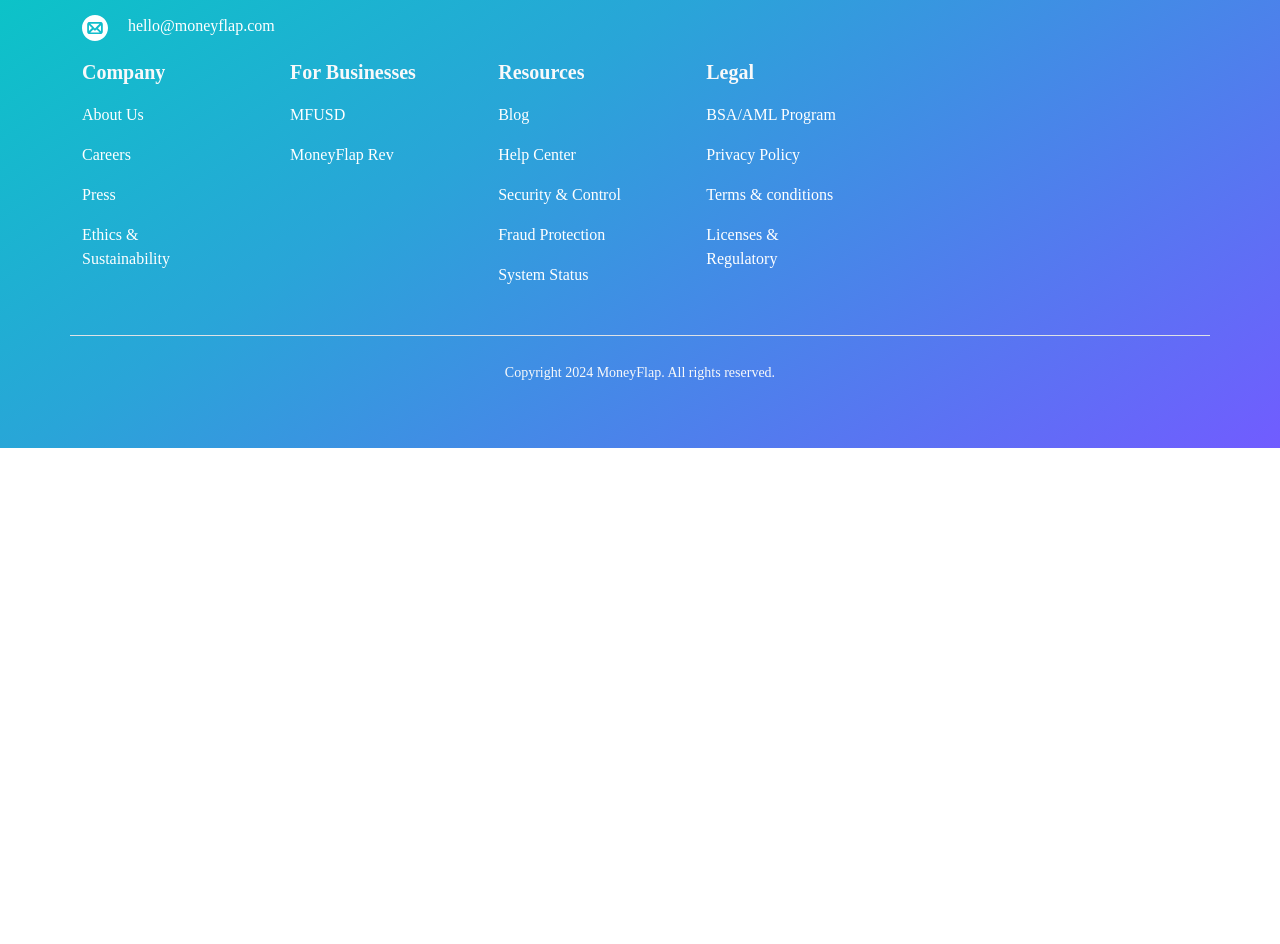
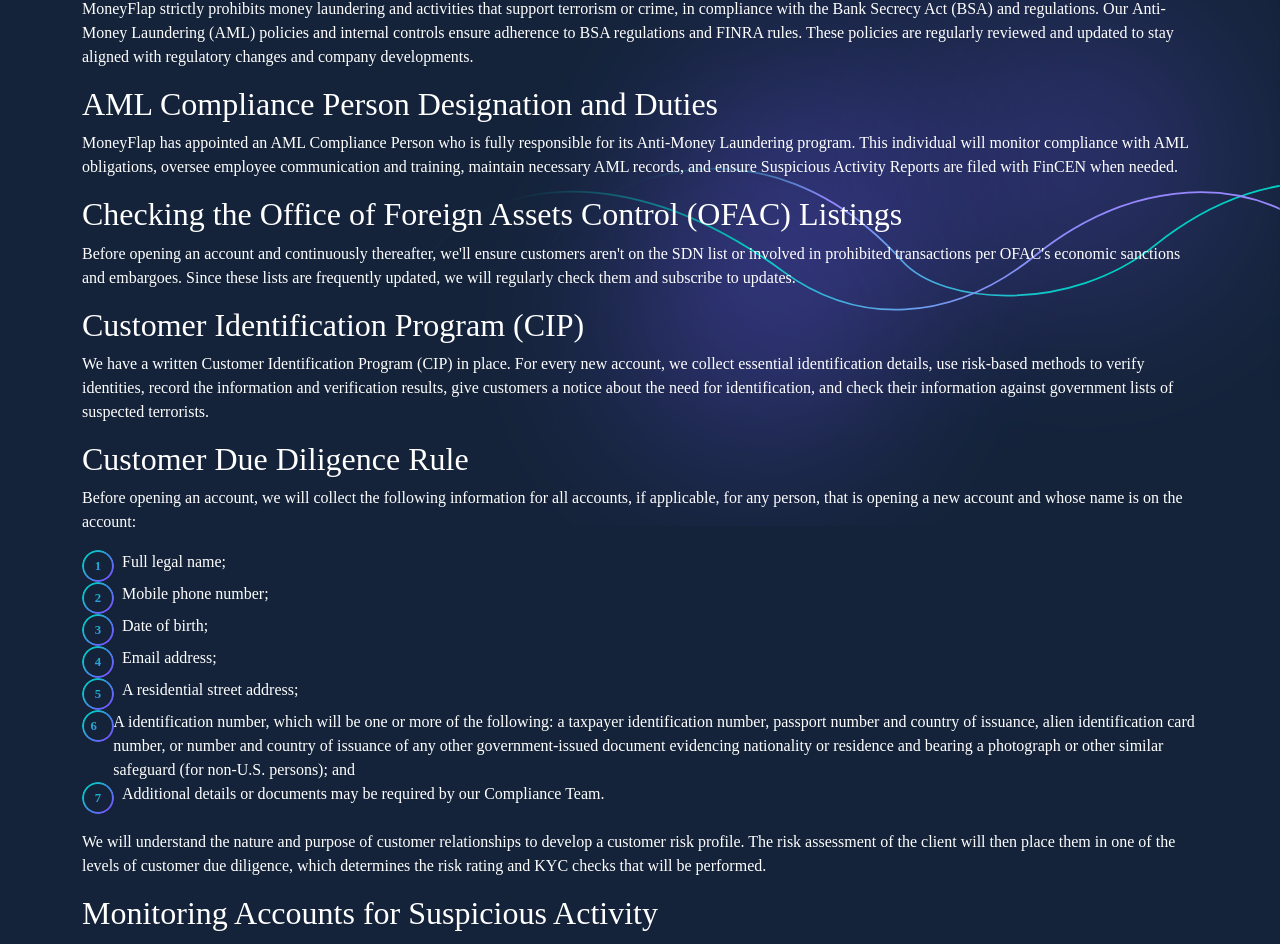
Before and after one commit to pengyilabs/moneyflap, a Nuxt app: page /bsa_aml_program in a window 1280 px wide. Shown: the part 280-1224 px from the top of the page. Before the commit the page ends 800 px from the top, so only its background shows below. Built offline with nearby package versions, Linux system fonts and the light colour scheme; a web font is replaced by a local one.

Commit message:
BSA/AML Program page

```diff
--- a/pages/bsa_aml_program.vue
+++ b/pages/bsa_aml_program.vue
@@ -1,3 +1,217 @@
 <template>
-  <NuxtLayout name="weblayout"> BSL/AML Program </NuxtLayout>
+  <NuxtLayout name="weblayout">
+    <div class="header d-flex align-items-top justify-content-center py-1">
+      <div class="container mt-5 pb-5">
+        <h1 class="fw-bolder display-2 mt-1">BSA/AML Program</h1>
+        <h2>MoneyFlap Policy</h2>
+        <p>
+          MoneyFlap strictly prohibits money laundering and activities that
+          support terrorism or crime, in compliance with the Bank Secrecy
+          Act (BSA) and regulations. Our Anti-Money Laundering (AML) policies
+          and internal controls ensure adherence to BSA regulations and FINRA
+          rules. These policies are regularly reviewed and updated to stay
+          aligned with regulatory changes and company developments.
+        </p>
+
+        <h2>AML Compliance Person Designation and Duties</h2>
+        <p>
+          MoneyFlap has appointed an AML Compliance Person who is fully
+          responsible for its Anti-Money Laundering program. This individual
+          will monitor compliance with AML obligations, oversee employee
+          communication and training, maintain necessary AML records, and ensure
+          Suspicious Activity Reports are filed with FinCEN when needed.
+        </p>
+
+        <h2>Checking the Office of Foreign Assets Control (OFAC) Listings</h2>
+        <p>
+          Before opening an account and continuously thereafter, we'll ensure
+          customers aren't on the SDN list or involved in prohibited
+          transactions per OFAC's economic sanctions and embargoes. Since these
+          lists are frequently updated, we will regularly check them and
+          subscribe to updates.
+        </p>
+        <h2>Customer Identification Program (CIP)</h2>
+        <p>
+          We have a written Customer Identification Program (CIP) in place. For
+          every new account, we collect essential identification details, use
+          risk-based methods to verify identities, record the information and
+          verification results, give customers a notice about the need for
+          identification, and check their information against government lists
+          of suspected terrorists.
+        </p>
+        <h2>Customer Due Diligence Rule</h2>
+        <p>
+          Before opening an account, we will collect the following information
+          for all accounts, if applicable, for any person, that is opening a new
+          account and whose name is on the account:
+        </p>
+        <ol class="list-unstyled">
+          <li>
+            <div class="me-2 squareDiv">1</div>
+            <span>Full legal name;</span>
+          </li>
+          <li>
+            <div class="me-2 squareDiv">2</div>
+            <span>Mobile phone number;</span>
+          </li>
+          <li>
+            <div class="me-2 squareDiv">3</div>
+            <span>Date of birth;</span>
+          </li>
+          <li>
+            <div class="me-2 squareDiv">4</div>
+            <span>Email address;</span>
+          </li>
+          <li>
+            <div class="me-2 squareDiv">5</div>
+            <span>A residential street address;</span>
+          </li>
+          <li>
+            <div class="me-2 squareDiv">6</div>
+            <span>
+              A identification number, which will be one or more of the
+              following: a taxpayer identification number, passport number and
+              country of issuance, alien identification card number, or number
+              and country of issuance of any other government-issued document
+              evidencing nationality or residence and bearing a photograph or
+              other similar safeguard (for non-U.S. persons); and
+            </span>
+          </li>
+          <li>
+            <div class="me-2 squareDiv">7</div>
+            <span>
+              Additional details or documents may be required by our Compliance
+              Team.
+            </span>
+          </li>
+        </ol>
+        <p>
+          We will understand the nature and purpose of customer relationships to
+          develop a customer risk profile. The risk assessment of the client
+          will then place them in one of the levels of customer due diligence,
+          which determines the risk rating and KYC checks that will be
+          performed.
+        </p>
+
+        <h2>Monitoring Accounts for Suspicious Activity</h2>
+        <p>
+          At MoneyFlap, we will monitor accounts for unusual transactions,
+          considering relevant risk factors and red flags. Detected activities
+          will be reviewed and documented by our monitoring system. The AML
+          Compliance Person or a designee will investigate and review necessary
+          information from internal or third-party sources before filing a SAR.
+        </p>
+        <h2>Suspicious Activity and Currrency Transactions Reporting</h2>
+        <p>
+          We will file Suspicious Activity Reports (SARs) with FinCEN for any
+          transactions involving funds or assets that we suspect or have reason
+          to suspect are suspicious. Additionally, we will notify law
+          enforcement in cases requiring immediate attention, such as terrorist
+          financing or ongoing money laundering.
+          <br />
+          We will submit Currency Transaction Reports (CTRs) to FinCEN for
+          individual or multiple currency transactions that exceed a specified
+          USD amount within a single business day, if they are made by or on
+          behalf of the same person.
+        </p>
+        <h2>AML Recordkeeping</h2>
+        <p>
+          Our designated AML Compliance Person will ensure proper maintenance of
+          AML records and the filing of SARs. Our firm will create and keep
+          SARs, customer identity verification, and funds transmittal
+          documentation for at least six years, maintaining their
+          confidentiality. Disclosure will be limited to FinCEN, the SEC, an
+          SEC-registered SRO, or other relevant legal authorities.
+        </p>
+        <h2>Training Programs</h2>
+        <p>
+          We will implement continuous employee training led by the AML
+          Compliance Person and senior management, at least annually. The
+          training will be tailored to MoneyFlap’s size, customer base, and
+          resources, and updated for new legal developments. We will keep
+          records of trained individuals, training dates, and topics covered.
+          Additionally, we will assess if certain employees need specialized
+          extra training.
+        </p>
+        <h2>Program to Independently Test AML Program</h2>
+        <p>
+          Our AML program will be independently tested at least once a year.
+          After testing, the findings will be reported to senior management. We
+          will promptly address and document how each issue is resolved.
+        </p>
+        <h2>Monitoring Employee Conduct and Accounts</h2>
+        <p>
+          Employee accounts will undergo the same Anti-Money Laundering (AML)
+          procedures as customer accounts, supervised by the AML Compliance
+          Person. Supervisors' AML performance will be evaluated during their
+          annual review, and the CEO will review the AML Compliance Person's
+          accounts.
+        </p>
+      </div>
+    </div>
+  </NuxtLayout>
 </template>
+
+<style scoped lang="scss">
+.header {
+  background-image: url("@/src/assets/bg-header-website-landing_2.svg");
+  background-repeat: no-repeat;
+  background-size: contain;
+  background-color: #142339;
+}
+ul {
+  list-style-type: none;
+  padding-left: 0px;
+}
+.squareDiv {
+  height: 2rem;
+  width: 2rem;
+  font-size: 0.8rem;
+  font-weight: bold;
+  padding: 0.5rem;
+  margin-right: 0.25rem;
+  display: inline-flex;
+  align-items: center;
+  justify-content: center;
+  position: relative;
+  background: linear-gradient(133deg, #00cec2 33%, #705bff 83%);
+  background-clip: text;
+  -webkit-text-fill-color: transparent;
+}
+.squareDiv::before {
+  height: 2rem;
+  width: 2rem;
+  content: "";
+  position: absolute;
+  inset: 0;
+  border-radius: 100%;
+  border: 2.5px solid transparent;
+  background: linear-gradient(133deg, #00cec2 13%, #705bff 83%) border-box;
+  mask: linear-gradient(#fff 0 0) padding-box, linear-gradient(#fff 0 0);
+  mask-composite: exclude;
+}
+ul > li {
+  height: 100%;
+}
+.list-unstyled > li {
+  display: flex;
+  flex-direction: row;
+}
+ul > li::before {
+  height: 2.5rem;
+  width: 28rem;
+  max-width: 2rem;
+  content: "";
+  background-image: url("@/src/assets/vectorialCheck.svg");
+  background-repeat: no-repeat;
+  display: inline-block;
+  background-size: contain;
+  margin-right: 1%;
+  vertical-align: middle;
+}
+.container {
+  & * {
+    color: white;
+  }
+}
+</style>
```
